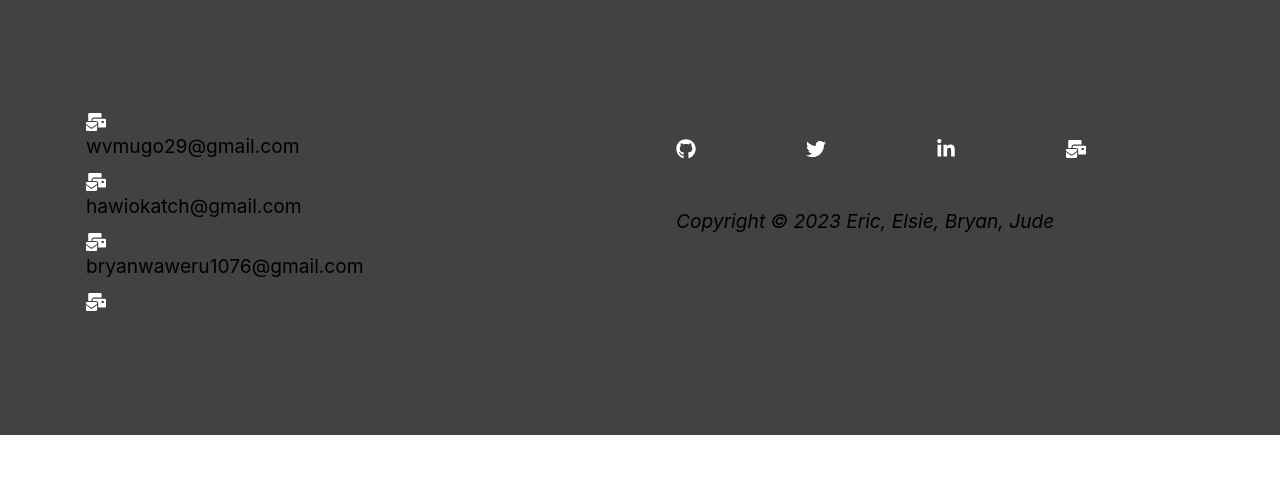
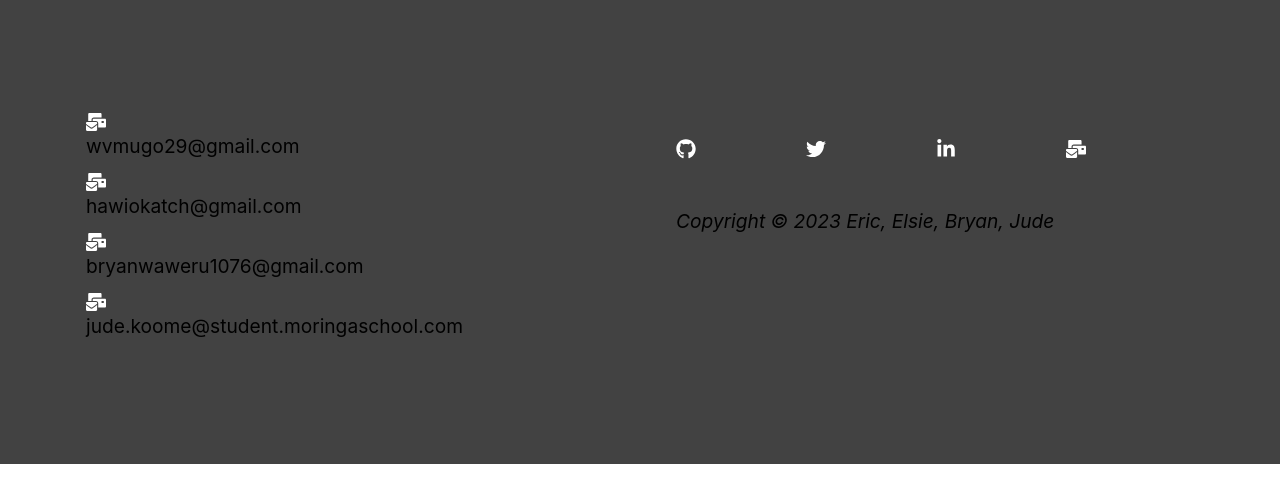
Before and after one commit to mugoooz/donation-platform-front, a React (Create React App) app: page / in a window 1280 px wide. Shown: the top 502 px of the page. Built offline with nearby package versions, Linux system fonts and the light colour scheme.

Commit message:
Footer done

```diff
--- a/src/components/Footer.js
+++ b/src/components/Footer.js
@@ -20,7 +20,7 @@ const Footer = () => {
                     <h4><FaMailBulk size={20} style={{color:"#fff", marginRight: "2rem"}}/>
                     bryanwaweru1076@gmail.com</h4>
                     <h4><FaMailBulk size={20} style={{color:"#fff", marginRight: "2rem"}}/>
-                    </h4>
+                    jude.koome@student.moringaschool.com</h4>
                 </div>
 
             </div>
```
